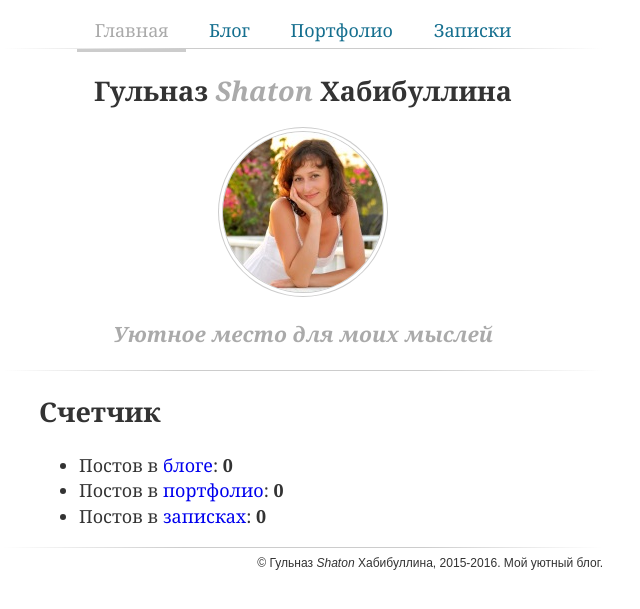
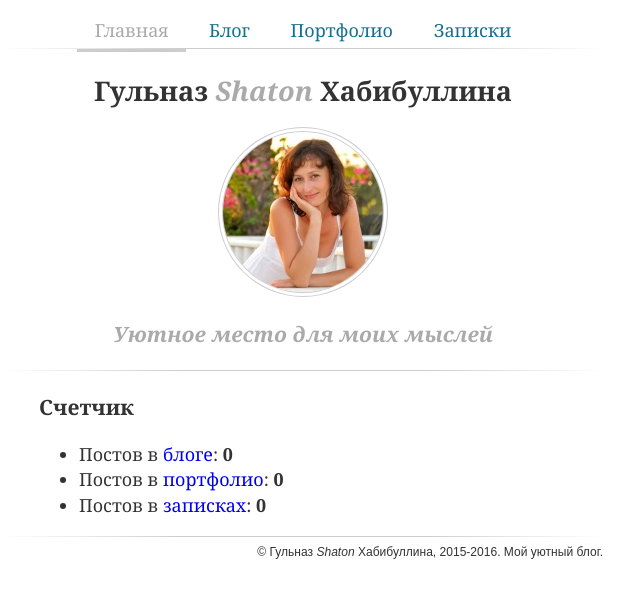
Before and after one commit to GulnazShaton/GulnazShaton.github.io, a Jekyll site: the page built from index.md, in a window 1280 px wide. Shown: the top 609 px of the page, without its empty margins (337-977 px from the left). Built offline with Jekyll 4.4.1, drawn with Linux system fonts in a browser that asks for light colours.

```diff
--- a/index.md
+++ b/index.md
@@ -5,7 +5,7 @@ profile: 1
 permalink: /
 ---
 
-## Счетчик
+### Счетчик
 
 * Постов в [блоге](/blog): **{{site.categories["blog"]|size}}**
 * Постов в [портфолио](/portfolio): **{{site.categories["portfolio"]|size}}**
```
